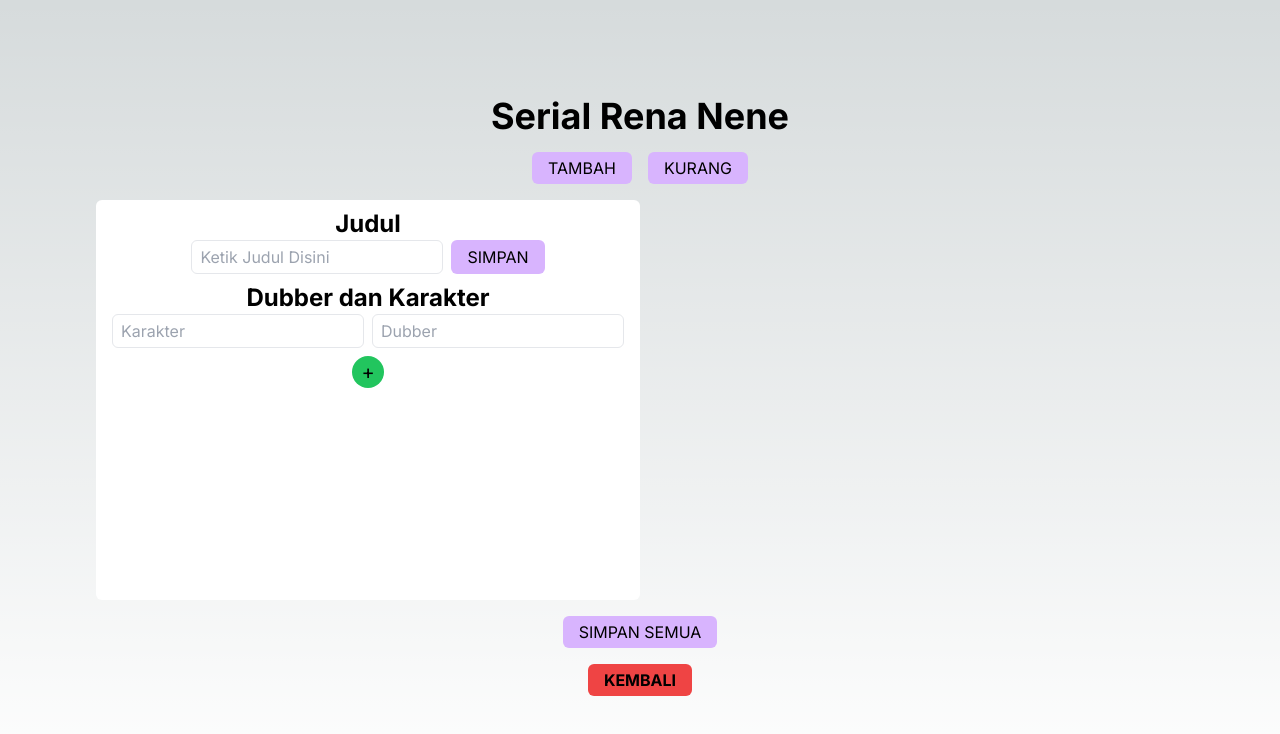
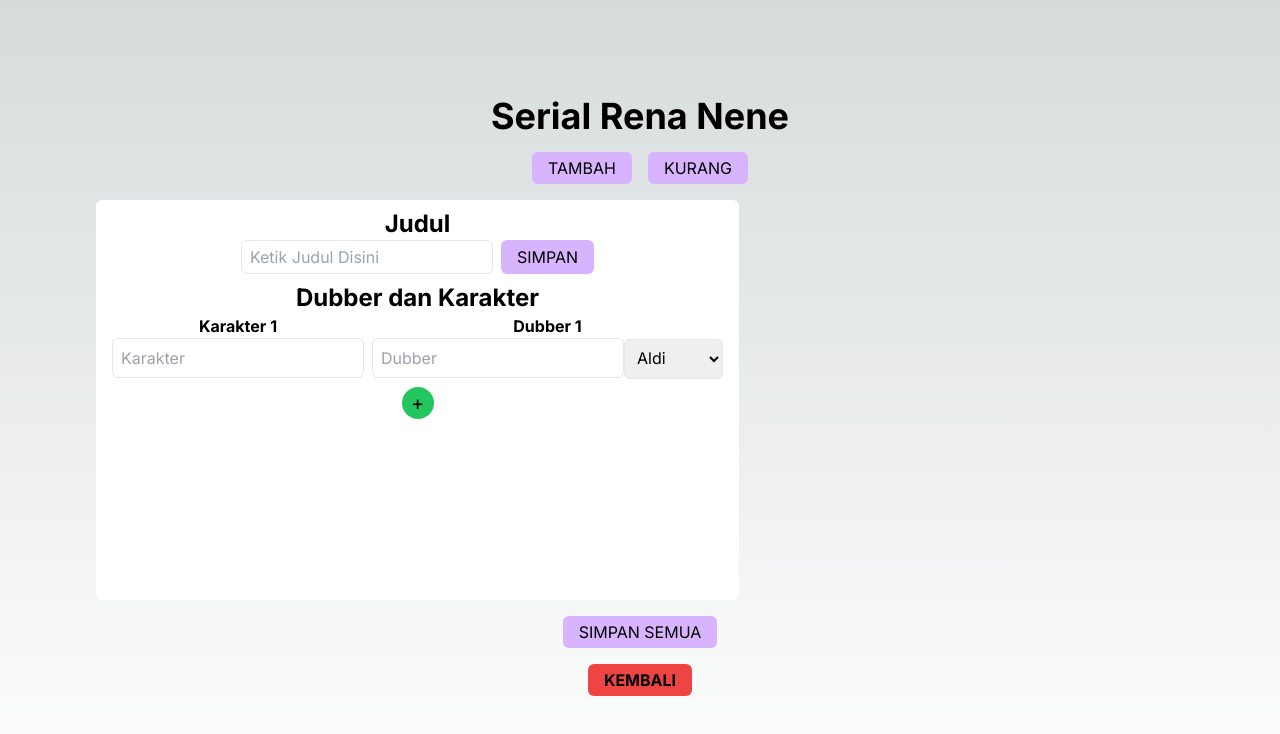
Before and after one commit to aldimenur/firasat-app, a Next.js app: page /serial-rena-nene in a window 1280 px wide. Shown: the top 734 px of the page. Built offline with nearby package versions, Linux system fonts and the light colour scheme.

Commit message:
add select option dubber

```diff
--- a/src/app/serial-rena-nene/page.tsx
+++ b/src/app/serial-rena-nene/page.tsx
@@ -10,6 +10,8 @@ function index() {
   const [cardJudul, setCardJudul] = useState("");
   const [form, setForm] = useState([]);
   const [characterCount, setCharacterCount] = useState(1);
+  const [dubber, setDubber] = useState("");
+  const [showModal, setShowModal] = useState(false);
 
   useLayoutEffect(() => {
     if (sessionStorage.getItem("state")) {
@@ -76,7 +78,6 @@ function index() {
                           className="bg-purple-300 text-black uppercase px-4 py-1 rounded-md hover:bg-purple-400"
                           onClick={() => {
                             sessionStorage.setItem("judul", values.judul);
-                            console.log(form);
                           }}
                         >
                           Simpan
@@ -93,20 +94,45 @@ function index() {
                             className="flex gap-2 justify-center px-4"
                             key={i}
                           >
+                            <div>
+                              <h5 className="text-md font-bold text-center text-black">
+                                Karakter {i + 1}
+                              </h5>
                               <input
-                              className="px-2 py-1 rounded-md border text-black"
+                                className="px-2 py-1 rounded-md border text-black h-10"
                                 placeholder="Karakter"
                                 name="karakter"
                                 value={values.karakter}
                                 onChange={handleChange}
                               />
+                            </div>
+                            <div>
+                              <h5 className="text-md font-bold text-center text-black">
+                                Dubber {i + 1}
+                              </h5>
                               <input
-                              className="px-2 py-1 rounded-md border text-black"
+                                className="px-2 py-1 rounded-md border text-black h-10"
                                 placeholder="Dubber"
                                 name="dubber"
                                 value={values.dubber}
                                 onChange={handleChange}
                               />
+                              <select
+                                className="px-2 py-1 rounded-md border text-black h-10"
+                                onChange={(value) => {
+                                  if (value.target.value === "Tambah") {
+                                    setShowModal(true);
+                                  } else {
+                                    setDubber(value.target.value);
+                                  }
+                                }}
+                              >
+                                <option value="Aldi">Aldi</option>
+                                <option value="Yusuf">Yusuf</option>
+                                <option value="Sakinah">Sakinah</option>
+                                <option value="Tambah">Tambah</option>
+                              </select>
+                            </div>
                           </div>
                         ))}
                         <div className="flex justify-center gap-2">
@@ -152,6 +178,41 @@ function index() {
           </button>
         </Link>
       </main>
+      {showModal ? (
+        <div className="w-screen h-screen absolute bg-transparent top-1/2 left-1/2 -translate-x-1/2 -translate-y-1/2  backdrop-blur-sm">
+          <div className="z-10 w-[30%] h-[50%] bg-white p-5 absolute top-1/2 left-1/2 -translate-x-1/2 -translate-y-1/2  rounded-md">
+            <div className="w-full">
+              <div className="flex justify-end">
+                <button
+                  className="bg-red-500 text-white px-2 py-1 rounded-full w-8 h-8 hover:bg-red-700"
+                  onClick={() => setShowModal(!showModal)}
+                >
+                  X
+                </button>
+              </div>
+            </div>
+            <h1 className="text-4xl font-bold text-center text-black">
+              Tambah Dubber
+            </h1>
+            <div className="flex flex-col gap-2">
+              <input
+                className="px-2 py-1 rounded-md border text-black h-10"
+                placeholder="Nama Dubber"
+                value={dubber}
+                onChange={(value) => setDubber(value.target.value)}
+              />
+              <button
+                className="bg-purple-300 text-black uppercase px-4 py-1 rounded-md hover:bg-purple-400"
+                onClick={() => {}}
+              >
+                Tambah
+              </button>
+            </div>
+          </div>
+        </div>
+      ) : (
+        ""
+      )}
     </>
   );
 }
```
Lines whose indentation alone changed are shown as unchanged.
